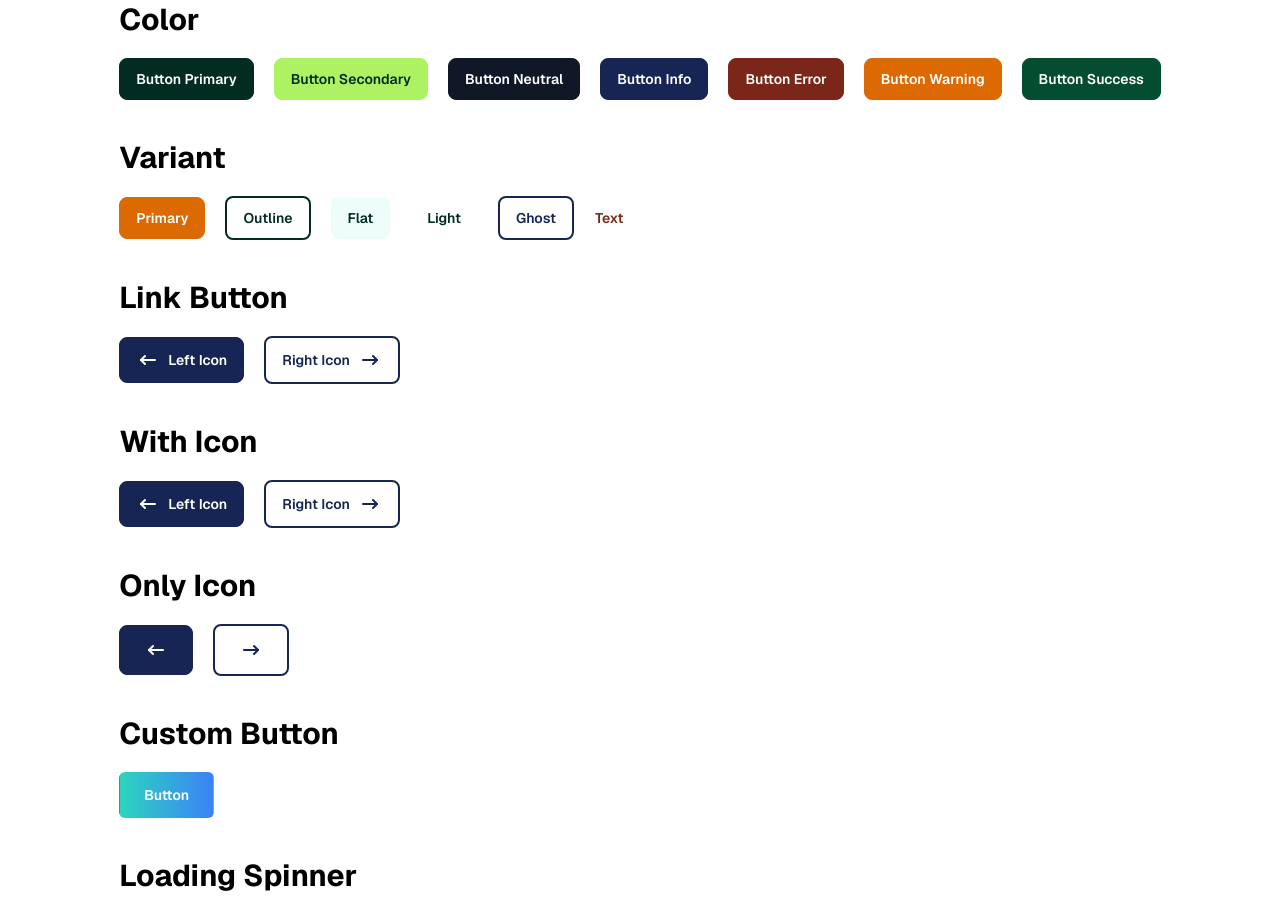
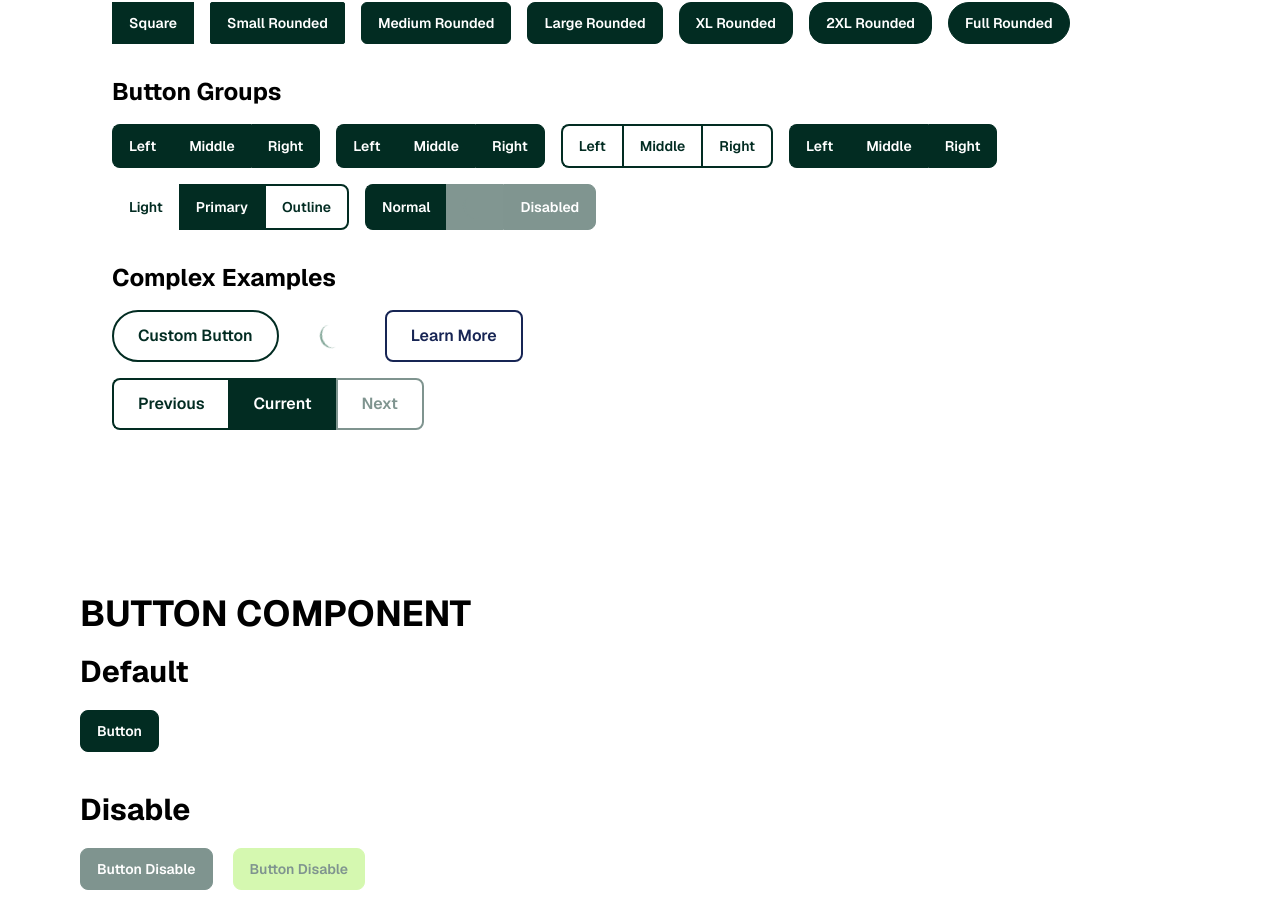
Before and after one commit to shakibdshy/react-button-pro, a Next.js app: page / in a window 1280 px wide. Shown: the part 756-1668 px from the top of the page. Built offline with nearby package versions, Linux system fonts and the light colour scheme.

Commit message:
Replace clsx, tailwind-variant to cva

```diff
--- a/package.json
+++ b/package.json
@@ -10,12 +10,11 @@
   },
   "dependencies": {
     "@tabler/icons-react": "^3.28.1",
-    "clsx": "^2.1.1",
+    "class-variance-authority": "^0.7.1",
     "next": "15.1.5",
     "react": "^19.0.0",
     "react-dom": "^19.0.0",
-    "tailwind-merge": "^2.6.0",
-    "tailwind-variants": "^0.3.1"
+    "tailwind-merge": "^2.6.0"
   },
   "devDependencies": {
     "typescript": "^5",
--- a/src/app/page.tsx
+++ b/src/app/page.tsx
@@ -1,4 +1,4 @@
-// import ButtonExamples from "@/components/examples/button-examples";
+import ButtonExamples from "@/components/examples/button-examples";
 import ButtonPage from "@/components/examples/examples";
 import Image from "next/image";
 
@@ -6,7 +6,7 @@ export default function Home() {
   return (
     <div className="grid grid-rows-[20px_1fr_20px] items-center justify-items-center min-h-screen p-8 pb-20 gap-16 sm:p-20 font-[family-name:var(--font-geist-sans)]">
       <main className="flex flex-col gap-8 row-start-2 items-center sm:items-start">
-      {/* <ButtonExamples /> */}
+      <ButtonExamples />
       <ButtonPage />
       </main>
       <footer className="row-start-3 flex gap-6 flex-wrap items-center justify-center">
--- a/src/components/ui/button-group/button-group.styles.ts
+++ b/src/components/ui/button-group/button-group.styles.ts
@@ -1,7 +1,11 @@
-import { tv } from "tailwind-variants";
+import { cva } from "class-variance-authority";
+import cn from "@/lib/utils";
 
-export const buttonGroup = tv({
-  base: "relative inline-flex align-middle [&>*:not(:last-child)]:rounded-e-none [&>*:not(:last-child)]:border-e-0 [&>*:not(:first-child)]:rounded-s-none",
+export const buttonGroup = cva(
+  cn(
+    "relative inline-flex align-middle [&>*:not(:last-child)]:rounded-e-none [&>*:not(:last-child)]:border-e-0 [&>*:not(:first-child)]:rounded-s-none"
+  ),
+  {
     variants: {
       rounded: {
         sm: "rounded-sm",
@@ -16,4 +20,5 @@ export const buttonGroup = tv({
     defaultVariants: {
       rounded: "lg",
     },
-});
+  }
+);
--- a/src/components/ui/button/button.styles.ts
+++ b/src/components/ui/button/button.styles.ts
@@ -1,8 +1,12 @@
-import { tv } from "tailwind-variants";
+import { cva } from "class-variance-authority";
 import { colorVariants } from "@/lib/variants";
+import cn from "@/lib/utils";
 
-export const button = tv({
-  base: "flex items-center justify-center gap-2 font-semibold bg-primary text-white transition-all border border-transparent outline-none ring-offset-2 focus-visible:ring-2 disabled:cursor-not-allowed disabled:opacity-50 disabled:pointer-events-none disabled:appearance-none",
+export const button = cva(
+  cn(
+    "flex items-center justify-center gap-2 font-semibold bg-primary text-white transition-all border border-transparent outline-none ring-offset-2 focus-visible:ring-2 disabled:cursor-not-allowed disabled:opacity-50 disabled:pointer-events-none disabled:appearance-none"
+  ),
+  {
     variants: {
       color: {
         primary:
@@ -228,4 +232,5 @@ export const button = tv({
       color: "primary",
       rounded: "lg",
     },
-});
+  }
+);
--- a/src/components/ui/button/button.tsx
+++ b/src/components/ui/button/button.tsx
@@ -4,6 +4,7 @@ import Link, { LinkProps } from "next/link";
 import Spinner from "@/components/ui/spinner/spinner";
 import { useButton, UseButtonProps } from "@/hooks/use-button";
 import { ButtonHTMLAttributes, KeyboardEvent, forwardRef, Ref, useState, MouseEvent } from "react";
+import cn from "@/lib/utils";
 
 interface RippleStyle {
   x: number;
@@ -93,7 +94,7 @@ const Button = forwardRef<HTMLButtonElement | HTMLAnchorElement, UseButtonProps>
 
     const commonProps = {
       ...ariaProps,
-      className: `${buttonProps.className} relative overflow-hidden ${isPressed ? "animate-press" : ""}`,
+      className: cn(buttonProps.className, "relative overflow-hidden", isPressed ? "animate-press" : ""),
     };
 
     const renderRipples = ripples.map((ripple) => (
--- a/src/components/ui/spinner/spinner.tsx
+++ b/src/components/ui/spinner/spinner.tsx
@@ -1,8 +1,9 @@
 import cn from "@/lib/utils";
-import { VariantProps, tv } from "tailwind-variants";
+import { cva, VariantProps } from "class-variance-authority";
 
-const spinner = tv({
-  base: "inline-block animate-spin rounded-full align-middle",
+const spinner = cva(
+  "inline-block animate-spin rounded-full align-middle",
+  {
     variants: {
       color: {
         white: "border-background",
@@ -114,9 +115,12 @@ const spinner = tv({
       color: "primary",
       variant: "spin",
     },
-});
+  }
+);
 
-const spinnerLabel = tv({
+const spinnerLabel = cva(
+  "",
+  {
     variants: {
       color: {
         white: "text-background",
@@ -132,9 +136,10 @@ const spinnerLabel = tv({
     defaultVariants: {
       color: "primary",
     },
-});
+  }
+);
 
-type SpinnerVariants = VariantProps<typeof spinner>;
+export type SpinnerVariants = VariantProps<typeof spinner>;
 
 interface SpinnerProps extends SpinnerVariants {
   label?: string;
@@ -155,7 +160,7 @@ export default function Spinner(props: SpinnerProps) {
     >
       {custom}
       {!custom && (
-        <div className={cn(spinner(props), className)} role="status">
+        <div className={cn(spinner({ color, variant: props.variant, size: props.size }), className)} role="status">
           {!isShowLabel && <span className="sr-only">{label}</span>}
         </div>
       )}
@@ -164,7 +169,7 @@ export default function Spinner(props: SpinnerProps) {
           className={cn(
             "text-base font-medium",
             labelClassName,
-            spinnerLabel({ color: color })
+            spinnerLabel({ color })
           )}
         >
           {label}
--- a/src/hooks/use-button.tsx
+++ b/src/hooks/use-button.tsx
@@ -2,6 +2,7 @@ import { button } from "@/components/ui/button/button.styles";
 import { ButtonProps } from "@/components/ui/button/button.types";
 import { useCallback } from "react";
 import { ButtonHTMLAttributes } from "react";
+import cn from "@/lib/utils";
 
 export type UseButtonProps = ButtonProps;
 
@@ -26,7 +27,7 @@ export function useButton(props: UseButtonProps) {
   } = props;
 
   const buttonClassName = useCallback(() => {
-    return button({ variant, size, rounded, color, className });
+    return cn(button({ variant, size, rounded, color }), className);
   }, [variant, size, rounded, color, className]);
 
   const isAnchor = as === "a";
--- a/src/lib/utils.ts
+++ b/src/lib/utils.ts
@@ -1,6 +1,7 @@
-import { ClassValue, clsx } from 'clsx';
-import { twMerge } from 'tailwind-merge';
+import { cx } from "class-variance-authority";
+import { ClassValue } from "class-variance-authority/types";
+import { twMerge } from "tailwind-merge";
 
 export default function cn(...inputs: ClassValue[]) {
-  return twMerge(clsx(inputs));
+  return twMerge(cx(inputs));
 }
```
Also changed, not shown: 1 other file (tests, documents, lock files or other folders). Lines whose indentation alone changed are shown as unchanged.
